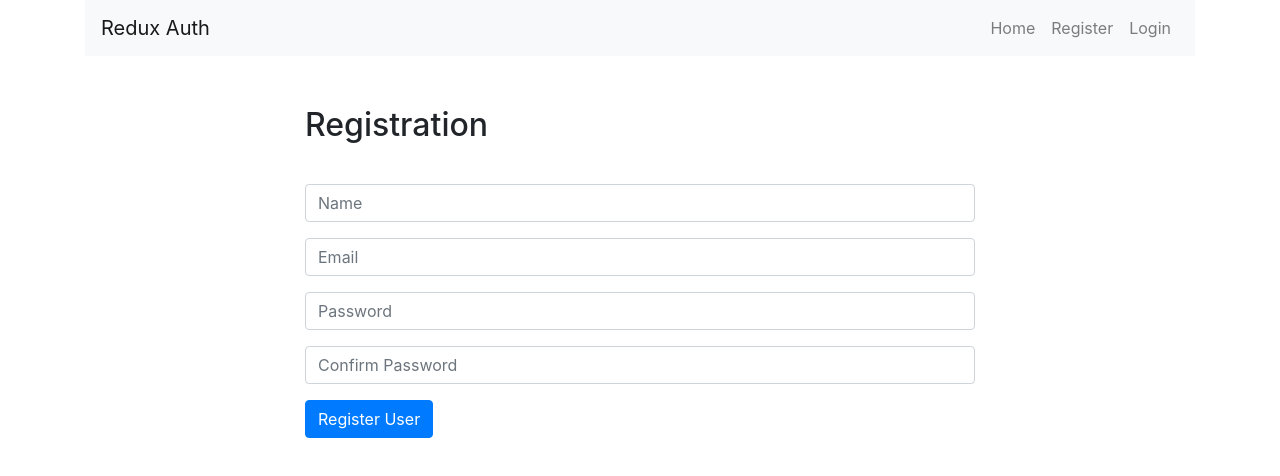
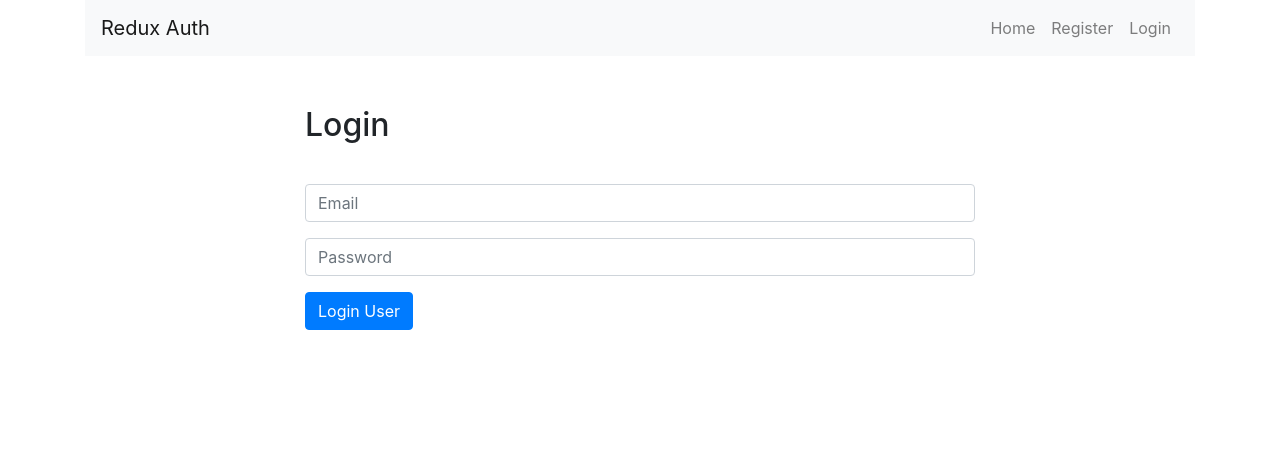
Before and after one commit to jwaltrip/React-EDI-Viewer, a React (Create React App) app: page /login in a window 1280 px wide. Shown: the top 476 px of the page. Built offline with nearby package versions, Linux system fonts and the light colour scheme.

Commit message:
created login component

```diff
--- a/src/App.js
+++ b/src/App.js
@@ -14,6 +14,7 @@ import PostForm from "./components/PostForm";
 import store from './store';
 import Navbar from "./components/Navbar";
 import Register from "./components/Register";
+import Login from "./components/Login";
 
 class App extends Component {
   render() {
@@ -21,8 +22,8 @@ class App extends Component {
       <Provider store={store}>
         <div className="container">
           <Navbar />
-          <Register />
-
+          {/*<Register />*/}
+          <Login />
 
           {/*<div className="row" style={{ marginTop: 50 }}>*/}
             {/*<div className="col-md-6">*/}
--- /dev/null
+++ b/src/components/Login.js
@@ -0,0 +1,65 @@
+import React, { Component } from 'react';
+
+class Login extends Component {
+  constructor(props) {
+    super(props);
+
+    this.state = {
+      email: '',
+      password: '',
+      errors: {}
+    };
+  }
+
+  handleInputChange = e => {
+    this.setState({
+      [e.target.name]: e.target.value
+    });
+  };
+
+  handleSubmit = e => {
+    e.preventDefault();
+
+    const user = {
+      email: this.state.email,
+      password: this.state.password
+    };
+
+    console.log(user);
+  };
+
+  render() {
+    return (
+      <div className="container" style={{ marginTop: 50, width: 700 }}>
+        <h2 style={{ marginBottom: 40 }}>Login</h2>
+        <form onSubmit={ this.handleSubmit }>
+          <div className="form-group">
+            <input
+              type="email"
+              placeholder="Email"
+              className="form-control"
+              name="email"
+              onChange={ this.handleInputChange }
+              value={ this.state.email }
+            />
+          </div>
+          <div className="form-group">
+            <input
+              type="password"
+              placeholder="Password"
+              className="form-control"
+              name="password"
+              onChange={ this.handleInputChange }
+              value={ this.state.password }
+            />
+          </div>
+          <div className="form-group">
+            <button type="submit" className="btn btn-primary">Login User</button>
+          </div>
+        </form>
+      </div>
+    );
+  }
+}
+
+export default Login;
```
Also changed, not shown: src/components/Home.js (added).
